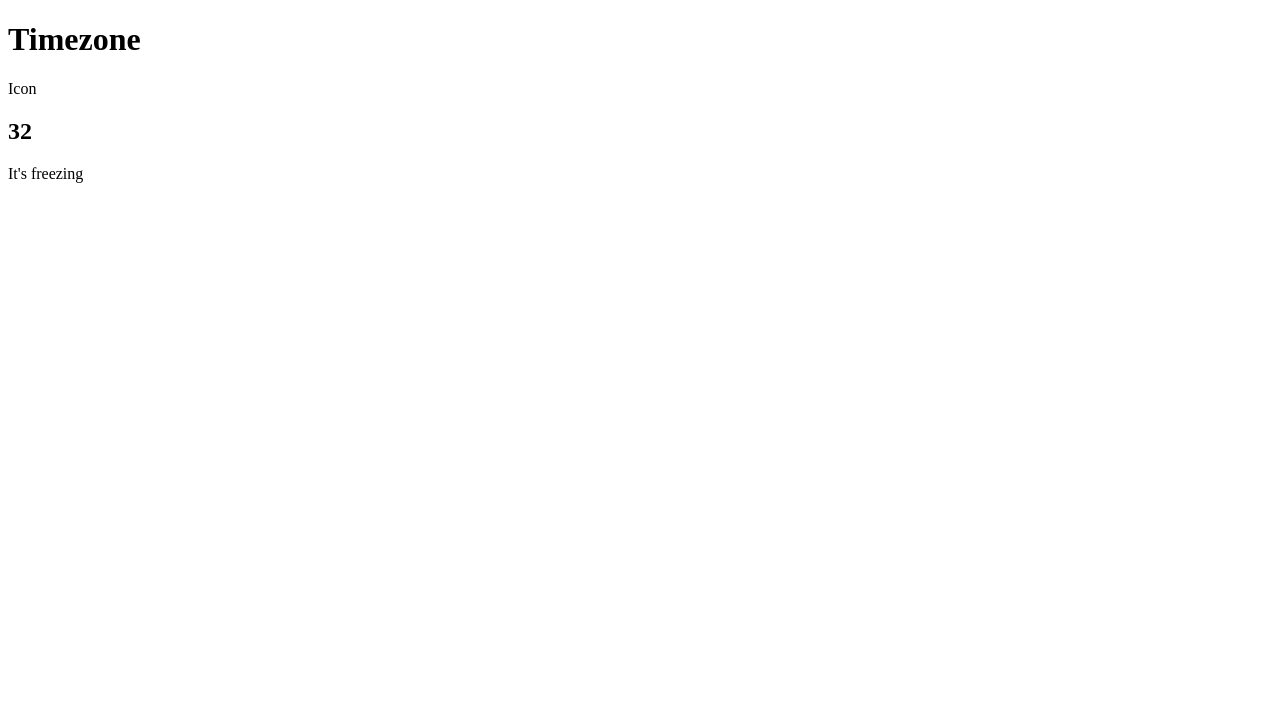
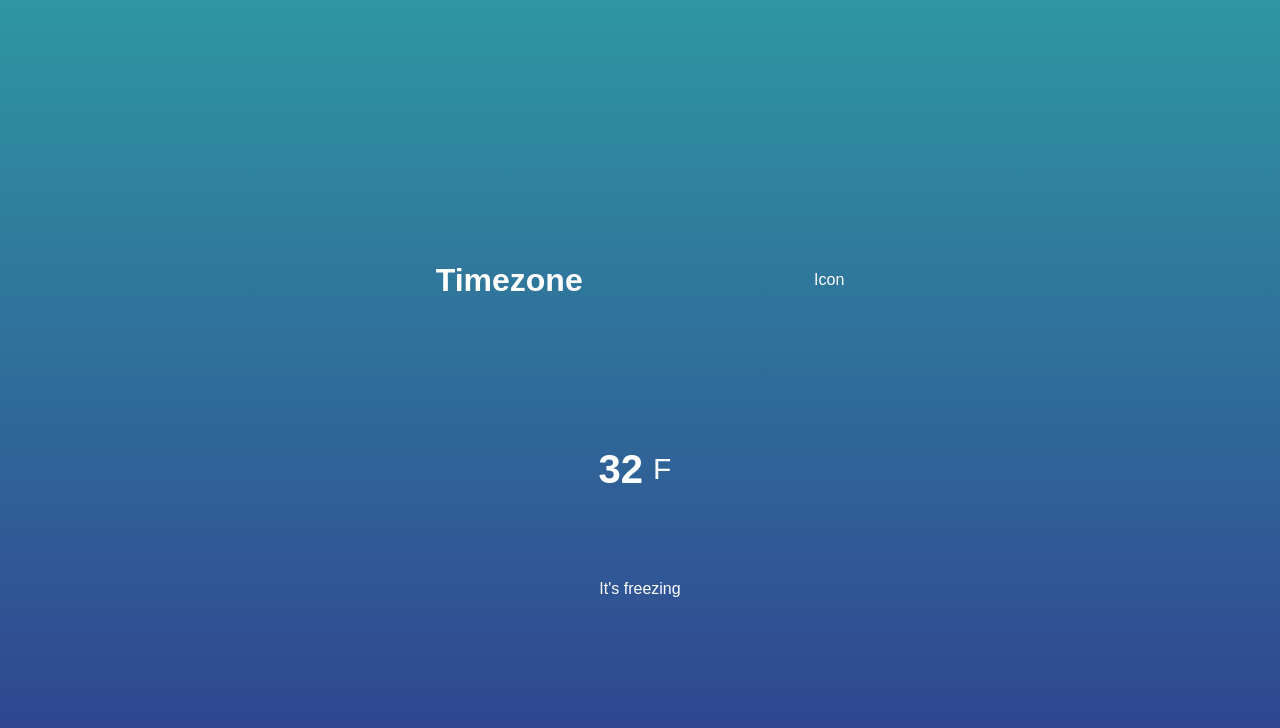
Before and after one commit to cnohall/JS-Weather_app, a plain HTML site: page index.html in a window 1280 px wide. Drawn offline with Linux system fonts and the light colour scheme; files that its build step writes are made by us from their sources.

Commit message:
fixed style

```diff
--- a/index.html
+++ b/index.html
@@ -5,7 +5,7 @@
     <meta name="viewport" content="width=device-width, initial-scale=1.0">
     <meta http-equiv="X-UA-Compatible" content="ie=edge">
     <title>Weather Api</title>
-    <link rel="stylesheet" href="./assets/style.css">
+    <link rel="stylesheet" href="./style.css">
 </head>
 <body>
     <div class="location">
@@ -13,7 +13,10 @@
         <p>Icon</p>
     </div>
     <div class ="temperature">
+        <div class="degree-section">
         <h2 class="temperature-degree">32</h2>
+        <span>F</span>
+    </div>
         <div class="temperature-description">It's freezing</div>
     </div>
 
--- a/style.css
+++ b/style.css
@@ -0,0 +1,42 @@
+*{
+    margin: 0;
+    padding: 0;
+    box-sizing: border-box;
+}
+
+body {
+    height: 100vh;
+    display: flex;
+    justify-content: center;
+    flex-direction: column;
+    align-items: center;
+    background: linear-gradient(rgb(47, 150, 163), rgb(48,62,143));
+    font-family: sans-serif;
+    color: white;
+}
+.location,
+.temperature {
+    height: 30vh;
+    width: 50%;
+    display: flex;
+    justify-content: space-around;
+    align-items: center
+}
+
+.temperature {
+    flex-direction: column;
+}
+
+.degree-section {
+    display: flex;
+    align-items: center;
+}
+
+.degree-section span {
+    margin: 10px;
+    font-size: 30px;
+}
+
+.degree-section h2 {
+    font-size: 40px;
+}
```
